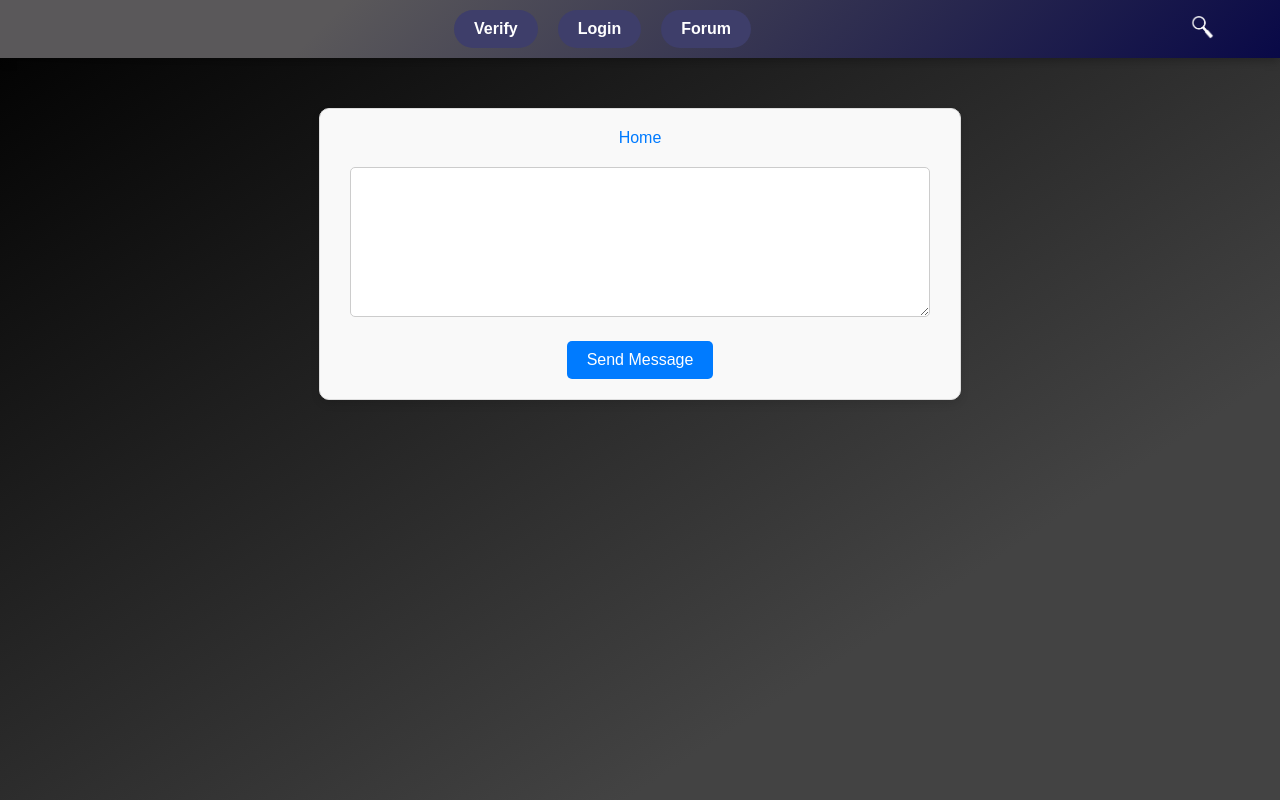
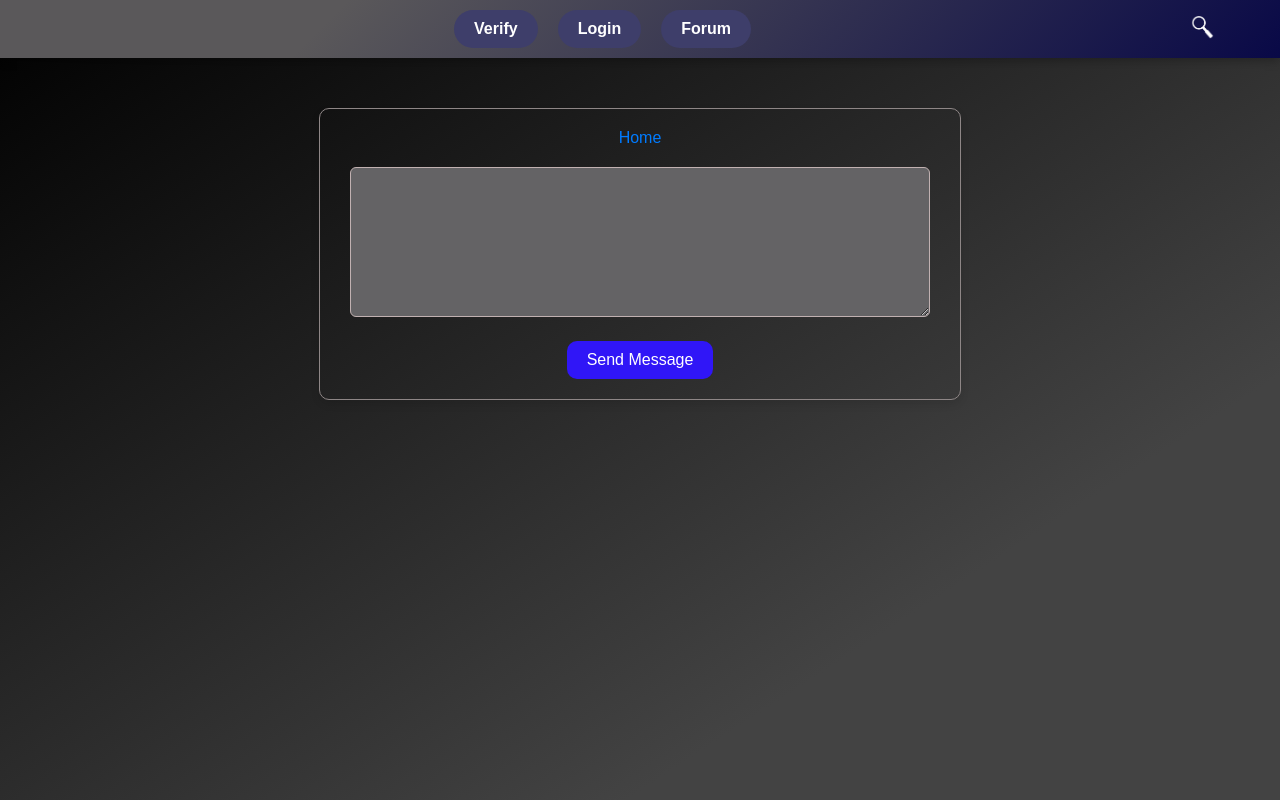
Before and after one commit to areebuzair/UnBiased, a React (Vite) app in the folder Frontend/UnBiased/: page /VerifyBot in a window 1280 px wide. Built offline with nearby package versions, Linux system fonts and the light colour scheme.

Commit message:
changed the UI for rumor scaneer

```diff
--- a/Frontend/UnBiased/src/verifyBot.css
+++ b/Frontend/UnBiased/src/verifyBot.css
@@ -4,10 +4,10 @@
     max-width: 600px;
     margin: 50px auto;
     padding: 20px;
-    border: 1px solid #ddd;
+    border: 1px solid #8e8686;
     border-radius: 10px;
     box-shadow: 0 4px 8px rgba(0, 0, 0, 0.1);
-    background-color: #f9f9f9;
+    background-color: (0.0,46);
     font-family: 'Arial', sans-serif;
     text-align: center;
 }
@@ -21,7 +21,7 @@
 .AI_Reply {
     font-size: 16px;
     line-height: 1.6;
-    color: #333;
+    color: #f7f6f6;
     margin-bottom: 20px;
     text-align: justify;
     text-align-last: center;
@@ -31,27 +31,30 @@
     width: calc(100% - 20px);
     height: 150px;
     padding: 10px;
-    border: 1px solid #ccc;
-    border-radius: 5px;
+    border: 1px solid #c1b1b1;
+    border-radius: 6px;
     box-sizing: border-box;
     margin-bottom: 20px;
     resize: vertical;
     font-size: 16px;
+    background-color: #646365;
+    color: #fff;
 }
 
 .verifyBot button {
     padding: 10px 20px;
-    background-color: #007BFF;
+    background-color: #3016f7;
     color: #fff;
     border: none;
-    border-radius: 5px;
+    border-radius: 10px;
     cursor: pointer;
     font-size: 16px;
     transition: background-color 0.3s;
 }
 
 .verifyBot button:hover {
-    background-color: #0056b3;
+    background-color: #2604ff;
+    transform: scale(1.05);
 }
 
 .verifyBot a {
@@ -60,8 +63,10 @@
     text-decoration: none;
     color: #007BFF;
     font-size: 16px;
+    border-radius: 5;
 }
 
 .verifyBot a:hover {
     text-decoration: underline;
+    transform: scale(1.05);
 }
```
